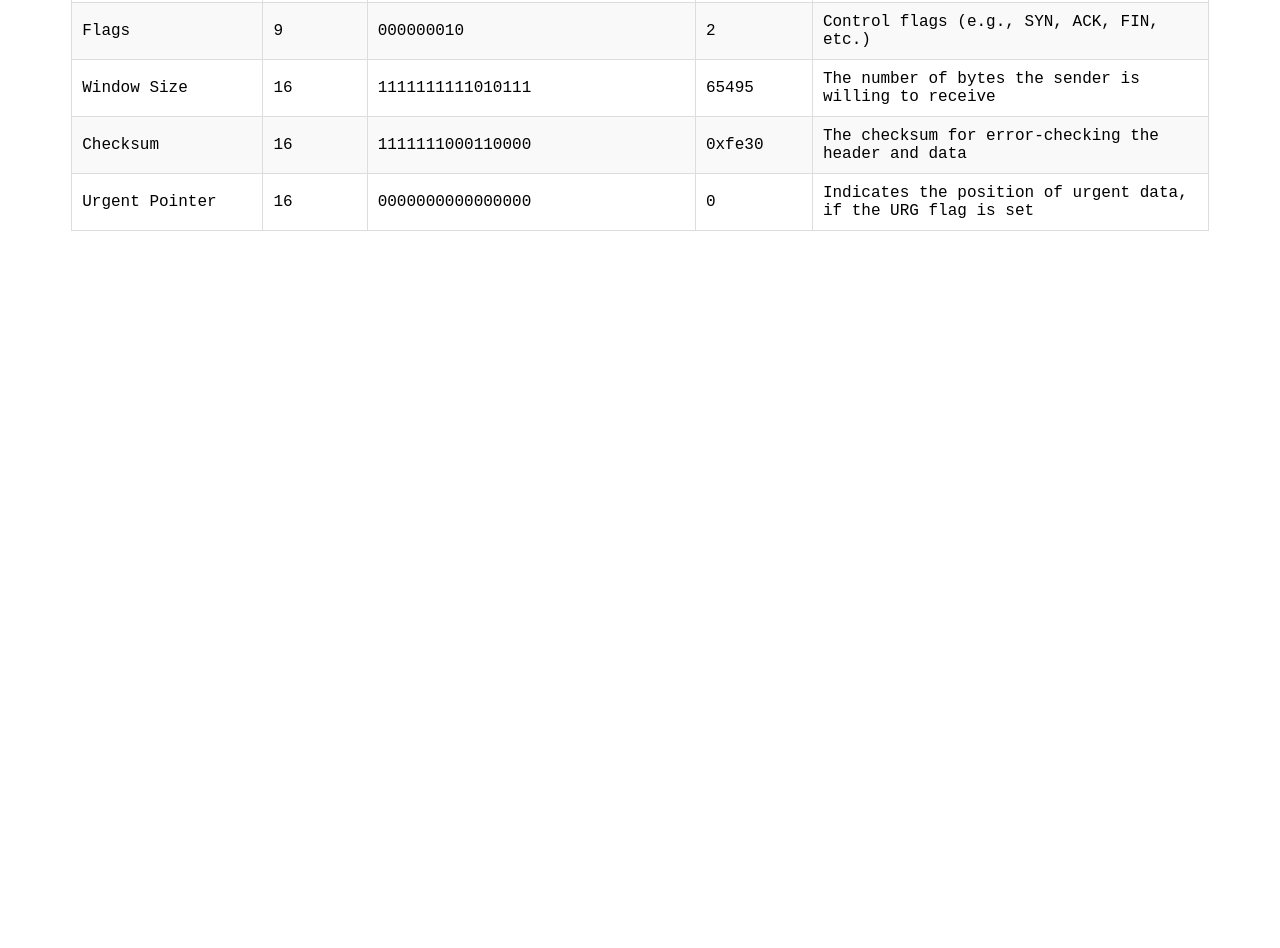
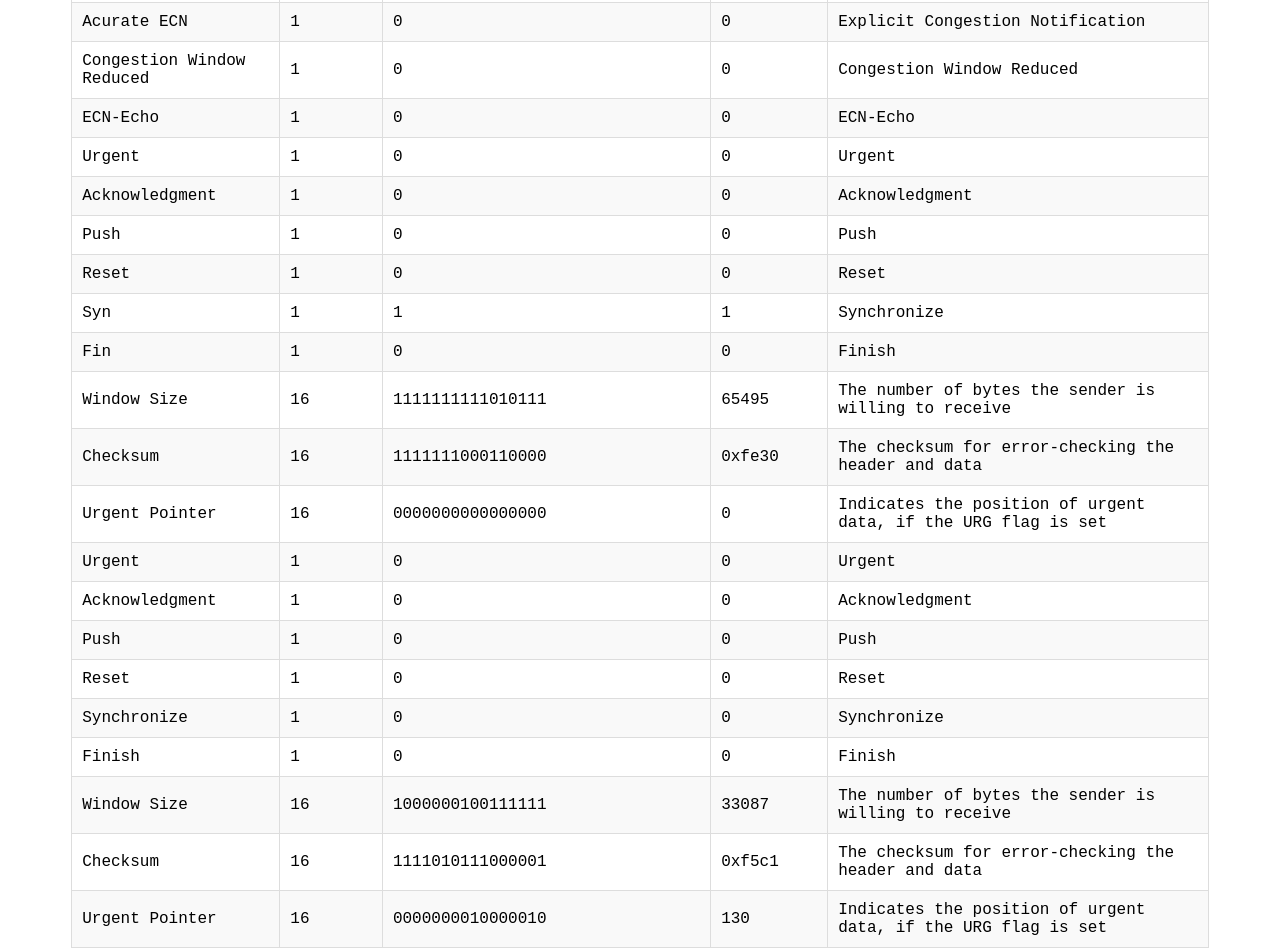
Before and after one commit to klxcoder/vitejs-ip-inspect, a React (Vite) app: page / in a window 1280 px wide. Shown: the part 1060-2008 px from the top of the page. Before the commit the page ends 1291 px from the top, so only its background shows below. Built offline with nearby package versions, Linux system fonts and the light colour scheme.

Commit message:
refactor: add detailed TCP header fields for improved protocol representation

```diff
--- a/src/const.ts
+++ b/src/const.ts
@@ -128,9 +128,111 @@ export const TCP_HEADER_FIELDS: Field[] = [
     valueFn: binaryToDecimal,
   },
   {
-    title: 'Flags',
-    length: 9,
-    description: 'Control flags (e.g., SYN, ACK, FIN, etc.)',
+    title: 'Acurate ECN',
+    length: 1,
+    description: 'Explicit Congestion Notification',
+    valueFn: binaryToDecimal,
+  },
+  {
+    title: 'Congestion Window Reduced',
+    length: 1,
+    description: 'Congestion Window Reduced',
+    valueFn: binaryToDecimal,
+  },
+  {
+    title: 'ECN-Echo',
+    length: 1,
+    description: 'ECN-Echo',
+    valueFn: binaryToDecimal,
+  },
+  {
+    title: 'Urgent',
+    length: 1,
+    description: 'Urgent',
+    valueFn: binaryToDecimal,
+  },
+  {
+    title: 'Acknowledgment',
+    length: 1,
+    description: 'Acknowledgment',
+    valueFn: binaryToDecimal,
+  },
+  {
+    title: 'Push',
+    length: 1,
+    description: 'Push',
+    valueFn: binaryToDecimal,
+  },
+  {
+    title: 'Reset',
+    length: 1,
+    description: 'Reset',
+    valueFn: binaryToDecimal,
+  },
+  {
+    title: 'Syn',
+    length: 1,
+    description: 'Synchronize',
+    valueFn: binaryToDecimal,
+  },
+  {
+    title: 'Fin',
+    length: 1,
+    description: 'Finish',
+    valueFn: binaryToDecimal,
+  },
+  {
+    title: 'Window Size',
+    length: 16,
+    description: 'The number of bytes the sender is willing to receive',
+    valueFn: binaryToDecimal,
+  },
+  {
+    title: 'Checksum',
+    length: 16,
+    description: 'The checksum for error-checking the header and data',
+    valueFn: (bin: string) => `0x${binaryToHex(bin)}`,
+  },
+  {
+    title: 'Urgent Pointer',
+    length: 16,
+    description: 'Indicates the position of urgent data, if the URG flag is set',
+    valueFn: binaryToDecimal,
+  },
+  {
+    title: 'Urgent',
+    length: 1,
+    description: 'Urgent',
+    valueFn: binaryToDecimal,
+  },
+  {
+    title: 'Acknowledgment',
+    length: 1,
+    description: 'Acknowledgment',
+    valueFn: binaryToDecimal,
+  },
+  {
+    title: 'Push',
+    length: 1,
+    description: 'Push',
+    valueFn: binaryToDecimal,
+  },
+  {
+    title: 'Reset',
+    length: 1,
+    description: 'Reset',
+    valueFn: binaryToDecimal,
+  },
+  {
+    title: 'Synchronize',
+    length: 1,
+    description: 'Synchronize',
+    valueFn: binaryToDecimal,
+  },
+  {
+    title: 'Finish',
+    length: 1,
+    description: 'Finish',
     valueFn: binaryToDecimal,
   },
   {
```
